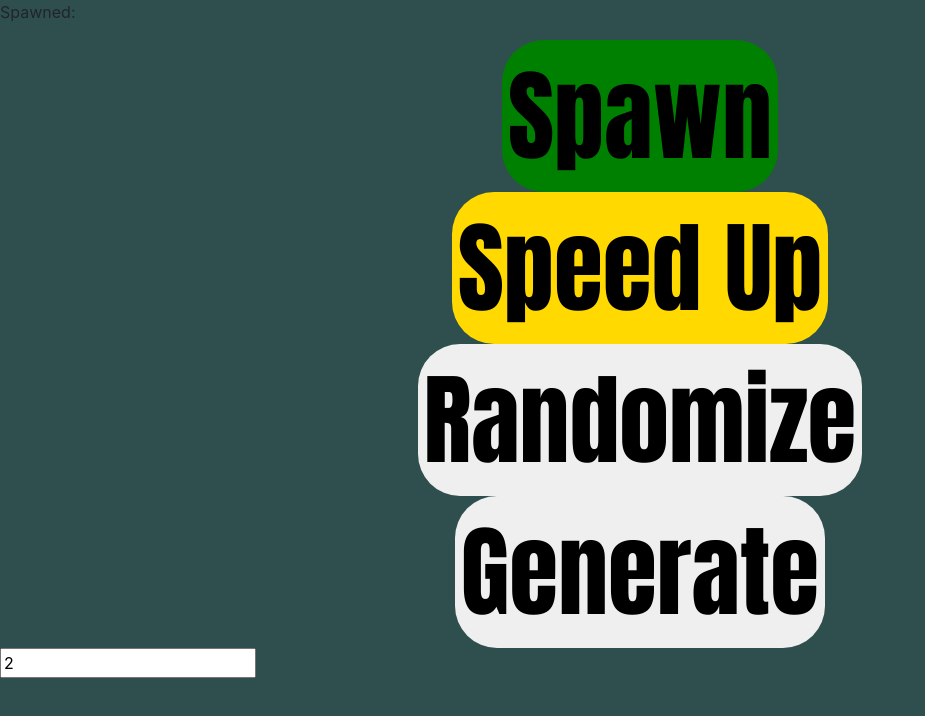
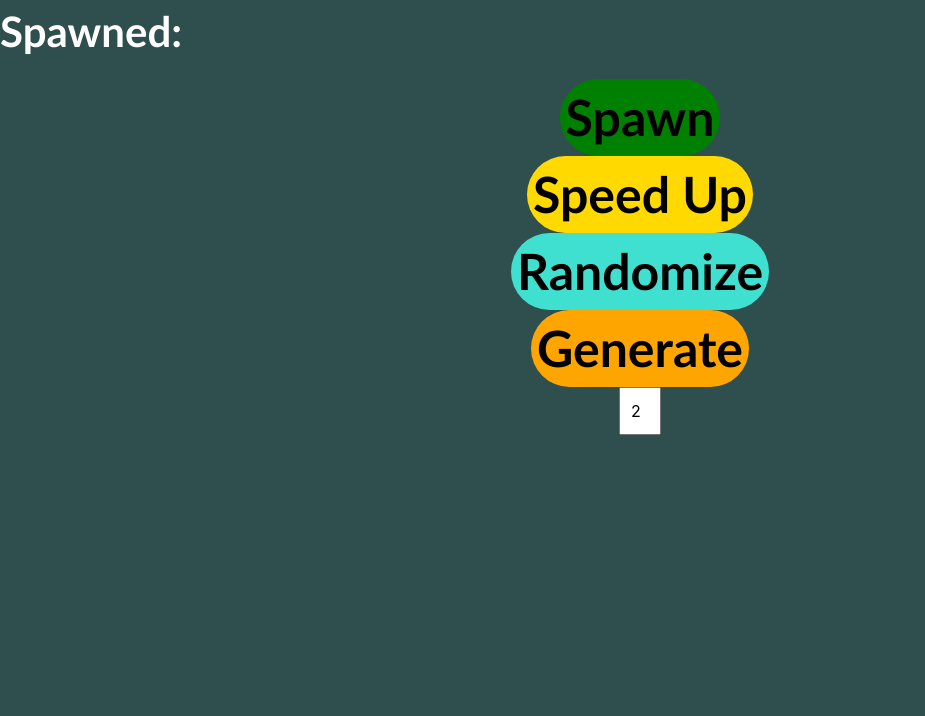
Before and after one commit to MuzSh/pacman-factory, a plain HTML site: page index.html in a window 1280 px wide. Shown: the whole page, without its empty margins (0-925 px from the left). Drawn offline with nearby package versions, Linux system fonts and the light colour scheme.

Commit message:
smooother

```diff
--- a/src/css/style.css
+++ b/src/css/style.css
@@ -1,16 +1,33 @@
 button:hover{
-    transform: scale(142%);
+    transform: scale(104%);
 }
 
 button {
     text-align: center;
     display:flex;
     margin: auto;
+    color: black;
     border: 20px;
     border-radius: 42px;
-    font-family:Impact, Haettenschweiler, 'Arial Narrow Bold', sans-serif;
+    font-family:'Gill Sans', 'Gill Sans MT', Calibri, 'Trebuchet MS', sans-serifHaettenschweiler, 'Arial Narrow Bold', sans-serif;
+    /* font-family:Impact, Haettenschweiler, 'Arial Narrow Bold', sans-serif; */
     font-weight: 900;
-    font-size: 100px;
+    font-size: 50px;
+}
+
+#stats{
+    font-family:'Gill Sans', 'Gill Sans MT', Calibri, 'Trebuchet MS', sans-serifHaettenschweiler, 'Arial Narrow Bold', sans-serif;
+    /* font-family:Impact, Haettenschweiler, 'Arial Narrow Bold', sans-serif; */
+    font-weight: 900;
+    font-size: 42px;
+}
+
+#spawned, #velocity{
+    /* font-family:Impact, Haettenschweiler, 'Arial Narrow Bold', sans-serif; */
+    font-family:'Gill Sans', 'Gill Sans MT', Calibri, 'Trebuchet MS', sans-serifHaettenschweiler, 'Arial Narrow Bold', sans-serif;
+    font-weight: 900;
+    font-size: 42px;
+    color: white;
 }
 
 #add {
@@ -21,6 +38,26 @@ button {
     background-color: rgb(255, 217, 0);
 }
 
+#randomize {
+    background-color: turquoise;
+}
+
+#generate {
+    background-color: orange;
+}
+#genQTY {
+    /* background-color: white; */
+    text-align: left;
+    margin: auto;
+    display: block;
+    width: 42px;
+    padding: 10px;
+  }
+
+  #freeze {
+    background-color: red;
+}
+
 #demo
 {
     background-color: darkslategray;
```
